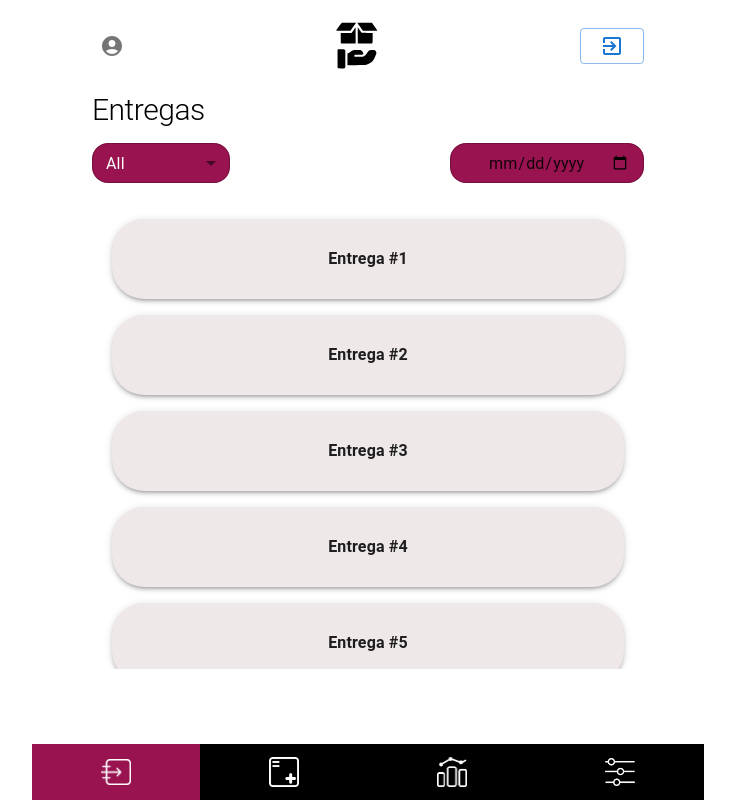
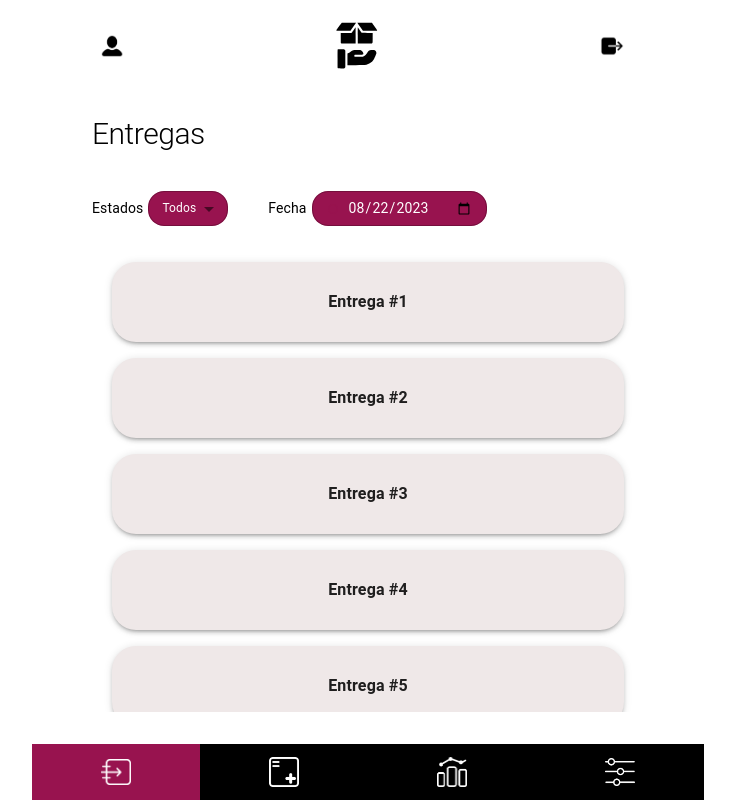
Before and after one commit to ElmerGJ/sw_orderManager, a React (Create React App) app: page /deliveries in a window 1280 px wide. Shown: the whole page, without its empty margins (272-1007 px from the left). Built offline with nearby package versions, Linux system fonts and the light colour scheme.

Commit message:
Adding Login style, and setting Content Container contentsss

```diff
--- a/src/components/TitlePage.js
+++ b/src/components/TitlePage.js
@@ -3,7 +3,7 @@ import { Typography } from '@mui/material';
 
 const TitlePage = ({ title }) => {
   return (
-    <Typography variant="h1" sx={{ fontSize: 30, marginBottom: 2 }}>
+    <Typography variant="h1" sx={{ fontSize: 30, marginBottom: 5, marginTop:5 }}>
       {title}
     </Typography>
   );
--- a/src/components/buttons/AccountButton.js
+++ b/src/components/buttons/AccountButton.js
@@ -1,12 +1,12 @@
 import React from 'react';
 import { IconButton } from '@mui/material';
-import AccountCircleIcon from '@mui/icons-material/AccountCircle'; // Import the AccountCircle icon
 import { Link as RouterLink } from 'react-router-dom';
+import AccountImage from '../../assets/account.png'; // Import the account image
 
 const AccountButton = () => {
   return (
     <IconButton component={RouterLink} to="/account">
-      <AccountCircleIcon /> {/* Icon */}
+      <img src={AccountImage} alt="Account" style={{ width: '24px', height: '24px' }} /> {/* Image */}
     </IconButton>
   );
 }
--- a/src/components/buttons/ExitButton.js
+++ b/src/components/buttons/ExitButton.js
@@ -1,6 +1,6 @@
 import React from 'react';
 import { Button } from '@mui/material';
-import ExitToAppIcon from '@mui/icons-material/ExitToApp';
+import ExitImage from '../../assets/exit.png'; // Import the exit image
 
 const ExitButton = () => {
   // Handle the exit action here
@@ -12,8 +12,8 @@ const ExitButton = () => {
   };
 
   return (
-    <Button color="primary" variant="outlined" onClick={handleExit}>
-      <ExitToAppIcon />
+    <Button color="primary" variant="text" onClick={handleExit}>
+      <img src={ExitImage} alt="Exit" style={{ width: '24px', height: '24px' }} /> {/* Image */}
     </Button>
   );
 };
--- a/src/components/containers/FilterContainer.js
+++ b/src/components/containers/FilterContainer.js
@@ -1,34 +1,53 @@
 import React from 'react';
-import { Box, Select, MenuItem, TextField, InputAdornment } from '@mui/material';
+import { Box, Select, MenuItem, TextField, InputAdornment, InputLabel } from '@mui/material';
 
 const FiltersContainer = () => {
     return (
         <Box
             sx={{
                 display: 'flex',
-        justifyContent: 'space-between',
+                // justifyContent: 'space-between',
                 alignItems: 'center',
                 marginBottom: 2,
             }}
         >
             {/* Select Filter */}
+            <InputLabel
+                htmlFor="filter-select"
+                style={{ color: 'black', fontSize: '14px', marginRight: '5px' }} // Adjust margin to add spacing
+            >
+                Estados
+            </InputLabel>
             <Select
-        label="Filter"
+                id="filter-select"
                 variant="outlined"
-        value="all" // Set "all" as the default value
-        sx={{ backgroundColor: '#98134F', color: 'white', height: '40px', width: '25%', borderRadius: 4 }}
+                defaultValue="all" // Set a default value
+                sx={{
+                    backgroundColor: '#98134F',
+                    color: 'white',
+                    height: '35px',
+                    borderRadius: 4,
+                    fontSize:12,
+                }}
             >
-        <MenuItem value="all">All</MenuItem>
-        <MenuItem value="option1">Option 1</MenuItem>
-        <MenuItem value="option2">Option 2</MenuItem>
+                <MenuItem value="all">Todos</MenuItem>
+                <MenuItem value="option1">Entregadas</MenuItem>
+                <MenuItem value="option2">Canceladas</MenuItem>
+                <MenuItem value="option3">Reprogramadas</MenuItem>
             </Select>
+            <InputLabel
+                htmlFor="filter-select"
+                style={{ color: 'black', fontSize: '14px', marginLeft: '40px', marginRight:'5px' }} // Adjust margin to add spacing
+            >
+                Fecha
+            </InputLabel>
 
             {/* Date Picker */}
             <TextField
                 label=""
                 type="date"
                 variant="outlined"
-        InputLabelProps={{ shrink: true, style: { color: 'white' } }} // Set text color to white
+                InputLabelProps={{ shrink: true}}
                 InputProps={{
                     startAdornment: (
                         <InputAdornment position="start">
@@ -41,7 +60,13 @@ const FiltersContainer = () => {
                             </svg>
                         </InputAdornment>
                     ),
-          sx: { backgroundColor: '#98134F', borderRadius: 4, height: '40px' },
+                    sx: { backgroundColor: '#98134F',
+                        borderRadius: 4,
+                        height: '35px',
+                        color:"white",
+                        fontSize:"14px",
+                    },
+                    defaultValue: new Date().toISOString().slice(0, 10),
                 }}
             />
         </Box>
--- a/src/components/containers/ItemsStack.js
+++ b/src/components/containers/ItemsStack.js
@@ -28,7 +28,7 @@ const ItemsStack = ({ onItemClick }) => {
           <Paper
             elevation={3}
             sx={{
-              borderRadius: 8, // Rounded corners
+              borderRadius: 6, // Rounded corners
               backgroundColor: '#efe8e8', // Background color
               minHeight: 80, // Increase the height
               display: 'flex',
--- /dev/null
+++ b/src/pages/login/Login.css
@@ -0,0 +1,40 @@
+.login-container {
+  display: flex;
+  justify-content: center;
+  align-items: center;
+  height: 100vh;
+}
+
+.login-box {
+  background-color: #e0e0e0;
+  padding: 20px;
+  border-radius: 10px;
+  box-shadow: 0px 0px 10px rgba(0, 0, 0, 0.2);
+}
+
+.login-box h2 {
+  margin-bottom: 10px;
+}
+
+.login-box label,
+.login-box input {
+  display: block;
+  margin-bottom: 10px;
+}
+
+.login-button,
+.ignore-login-button {
+  background-color: #98134f;
+  color: white;
+  border: none;
+  padding: 10px 20px;
+  border-radius: 5px;
+  cursor: pointer;
+}
+
+.login-button:hover,
+.ignore-login-button:hover {
+  background-color: #7b0f3e;
+
+
+}
--- a/src/pages/login/Login.js
+++ b/src/pages/login/Login.js
@@ -1,11 +1,10 @@
 import React, { useState } from 'react';
 import axios from 'axios';
-
+import './Login.css'; // Import your CSS file for styling
 
 const Login = ({ setLoggedIn }) => {
   const [correo, setCorreo] = useState('');
   const [password, setPassword] = useState('');
-
 
   const handleLogin = async () => {
     try {
@@ -29,24 +28,25 @@ const Login = ({ setLoggedIn }) => {
   };
 
   return (
-        <div>
+    <div className="login-container">
+      <div className="login-box">
         <h2>Iniciar Sesión</h2>
         <label>Correo:</label>
-            <input type="text" value={correo} onChange={(e) => setCorreo(e.target.value)} />
+        <input
+          type="text"
+          value={correo}
+          onChange={(e) => setCorreo(e.target.value)}
+        />
         <label>Contraseña:</label>
-            <input type="password" value={password} onChange={(e) => setPassword(e.target.value)} />
-            <button onClick={handleLogin}>Iniciar Sesión</button>
-
-            {/*IGNORE LOGIN*/}
-            <div>
-                <form action="/deliveries">
-                    <button>
-                        IGNORE LOGIN
+        <input
+          type="password"
+          value={password}
+          onChange={(e) => setPassword(e.target.value)}
+        />
+        <button className="login-button" onClick={handleLogin}>
+          Iniciar Sesión
         </button>
-                </form>
       </div>
-            {/*END    */}
-
     </div>
   );
 };
```
Also changed, not shown: src/assets/account.png (added), src/assets/exit.png (added). Lines whose indentation alone changed are shown as unchanged.
